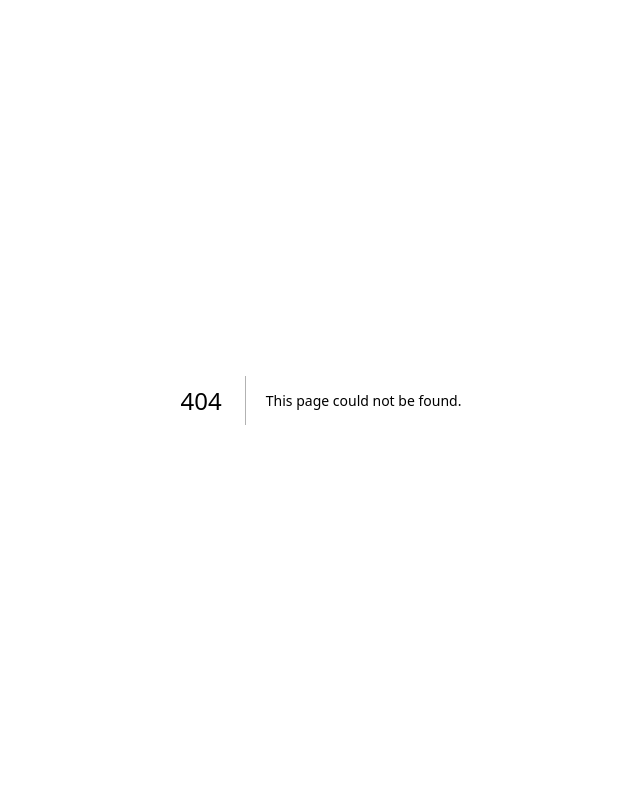
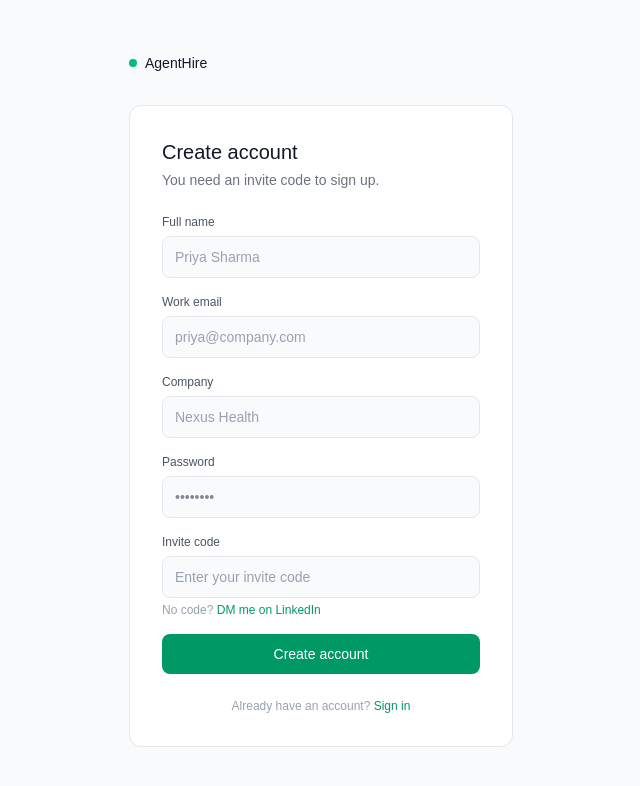
Before and after one commit to sagargwal/agenthire-frontend, a Next.js app: page /signup in a window 1280 px wide. Before the commit this address had no page. Shown: the top 786 px of the page, without its empty margins (319-959 px from the left). Built offline with nearby package versions, Linux system fonts and the light colour scheme.

Commit message:
feat: login and signup pages

```diff
--- a/app/login/page.tsx
+++ b/app/login/page.tsx
@@ -30,13 +30,11 @@ export default function LoginPage() {
     <div className="min-h-screen bg-gray-50 flex items-center justify-center p-4">
       <div className="w-full max-w-sm">
 
-        {/* Logo */}
         <div className="flex items-center gap-2 mb-8">
           <div className="w-2 h-2 rounded-full bg-emerald-500" />
           <span className="text-sm font-medium text-gray-900">AgentHire</span>
         </div>
 
-        {/* Card */}
         <div className="bg-white border border-gray-200 rounded-xl p-8">
           <h1 className="text-xl font-medium text-gray-900 mb-1">Welcome back</h1>
           <p className="text-sm text-gray-500 mb-6">Sign in to your workspace</p>
@@ -84,9 +82,9 @@ export default function LoginPage() {
           </form>
 
           <p className="text-center text-xs text-gray-400 mt-6">
-            No account?{' '}
+            Have an invite code?{' '}
             <a href="/signup" className="text-emerald-600 hover:underline">
-              Request access
+              Create account
             </a>
           </p>
         </div>
--- /dev/null
+++ b/app/signup/page.tsx
@@ -0,0 +1,164 @@
+'use client'
+
+import { useState } from 'react'
+import { useRouter } from 'next/navigation'
+
+export default function SignupPage() {
+  const router = useRouter()
+  const [form, setForm] = useState({
+    email: '',
+    password: '',
+    name: '',
+    company: '',
+    invite_code: ''
+  })
+  const [error, setError] = useState('')
+  const [loading, setLoading] = useState(false)
+
+  async function handleSignup(e: React.FormEvent) {
+    e.preventDefault()
+    setError('')
+    setLoading(true)
+
+    try {
+      const res = await fetch('/api/proxy/auth/signup', {
+        method: 'POST',
+        headers: { 'Content-Type': 'application/json' },
+        body: JSON.stringify(form)
+      })
+
+      const data = await res.json()
+
+      if (!res.ok) {
+        setError(data.detail || 'Signup failed')
+        return
+      }
+
+      router.push('/login')
+
+    } catch {
+      setError('Something went wrong. Please try again.')
+    } finally {
+      setLoading(false)
+    }
+  }
+
+  return (
+    <div className="min-h-screen bg-gray-50 flex items-center justify-center p-4">
+      <div className="w-full max-w-sm">
+
+        <div className="flex items-center gap-2 mb-8">
+          <div className="w-2 h-2 rounded-full bg-emerald-500" />
+          <span className="text-sm font-medium text-gray-900">AgentHire</span>
+        </div>
+
+        <div className="bg-white border border-gray-200 rounded-xl p-8">
+          <h1 className="text-xl font-medium text-gray-900 mb-1">Create account</h1>
+          <p className="text-sm text-gray-500 mb-6">
+            You need an invite code to sign up.
+          </p>
+
+          <form onSubmit={handleSignup} className="space-y-4">
+            <div>
+              <label className="block text-xs font-medium text-gray-600 mb-1.5">
+                Full name
+              </label>
+              <input
+                type="text"
+                value={form.name}
+                onChange={e => setForm({...form, name: e.target.value})}
+                placeholder="Priya Sharma"
+                required
+                className="w-full px-3 py-2.5 text-sm border border-gray-200 rounded-lg outline-none focus:border-gray-400 bg-gray-50 text-gray-900 placeholder-gray-400"
+              />
+            </div>
+
+            <div>
+              <label className="block text-xs font-medium text-gray-600 mb-1.5">
+                Work email
+              </label>
+              <input
+                type="email"
+                value={form.email}
+                onChange={e => setForm({...form, email: e.target.value})}
+                placeholder="priya@company.com"
+                required
+                className="w-full px-3 py-2.5 text-sm border border-gray-200 rounded-lg outline-none focus:border-gray-400 bg-gray-50 text-gray-900 placeholder-gray-400"
+              />
+            </div>
+
+            <div>
+              <label className="block text-xs font-medium text-gray-600 mb-1.5">
+                Company
+              </label>
+              <input
+                type="text"
+                value={form.company}
+                onChange={e => setForm({...form, company: e.target.value})}
+                placeholder="Nexus Health"
+                className="w-full px-3 py-2.5 text-sm border border-gray-200 rounded-lg outline-none focus:border-gray-400 bg-gray-50 text-gray-900 placeholder-gray-400"
+              />
+            </div>
+
+            <div>
+              <label className="block text-xs font-medium text-gray-600 mb-1.5">
+                Password
+              </label>
+              <input
+                type="password"
+                value={form.password}
+                onChange={e => setForm({...form, password: e.target.value})}
+                placeholder="••••••••"
+                required
+                className="w-full px-3 py-2.5 text-sm border border-gray-200 rounded-lg outline-none focus:border-gray-400 bg-gray-50 text-gray-900"
+              />
+            </div>
+
+            <div>
+              <label className="block text-xs font-medium text-gray-600 mb-1.5">
+                Invite code
+              </label>
+              <input
+                type="text"
+                value={form.invite_code}
+                onChange={e => setForm({...form, invite_code: e.target.value})}
+                placeholder="Enter your invite code"
+                required
+                className="w-full px-3 py-2.5 text-sm border border-gray-200 rounded-lg outline-none focus:border-gray-400 bg-gray-50 text-gray-900 placeholder-gray-400"
+              />
+              <p className="text-xs text-gray-400 mt-1">
+                No code?{' '}
+                <a
+                  href="https://www.linkedin.com/in/sagar-gwal-76058b212/"
+                  target="_blank"
+                  className="text-emerald-600 hover:underline"
+                >
+                  DM me on LinkedIn
+                </a>
+              </p>
+            </div>
+
+            {error && (
+              <p className="text-xs text-red-500">{error}</p>
+            )}
+
+            <button
+              type="submit"
+              disabled={loading}
+              className="w-full py-2.5 bg-emerald-600 hover:bg-emerald-700 disabled:bg-emerald-400 text-white text-sm font-medium rounded-lg transition-colors"
+            >
+              {loading ? 'Creating account…' : 'Create account'}
+            </button>
+          </form>
+
+          <p className="text-center text-xs text-gray-400 mt-6">
+            Already have an account?{' '}
+            <a href="/login" className="text-emerald-600 hover:underline">
+              Sign in
+            </a>
+          </p>
+        </div>
+      </div>
+    </div>
+  )
+}
```
